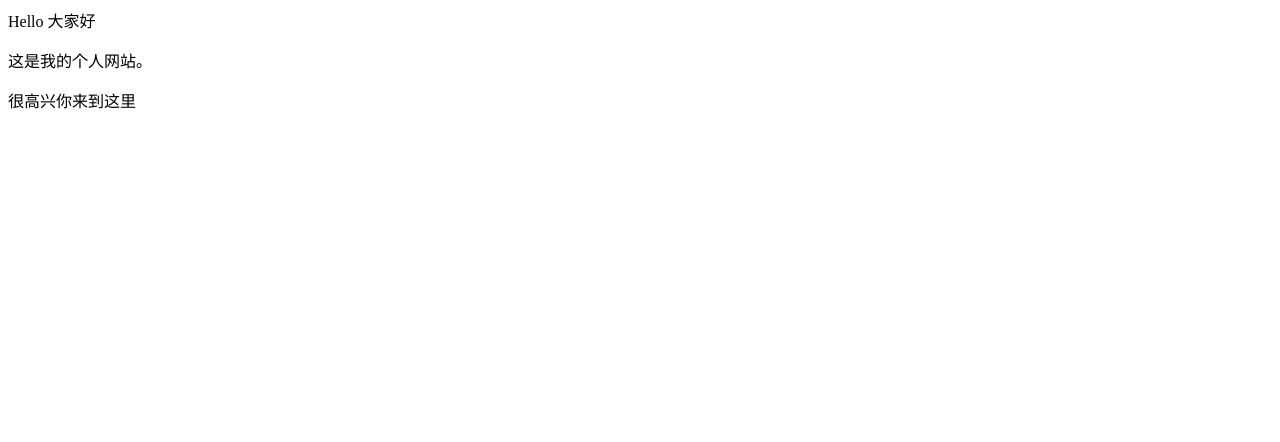
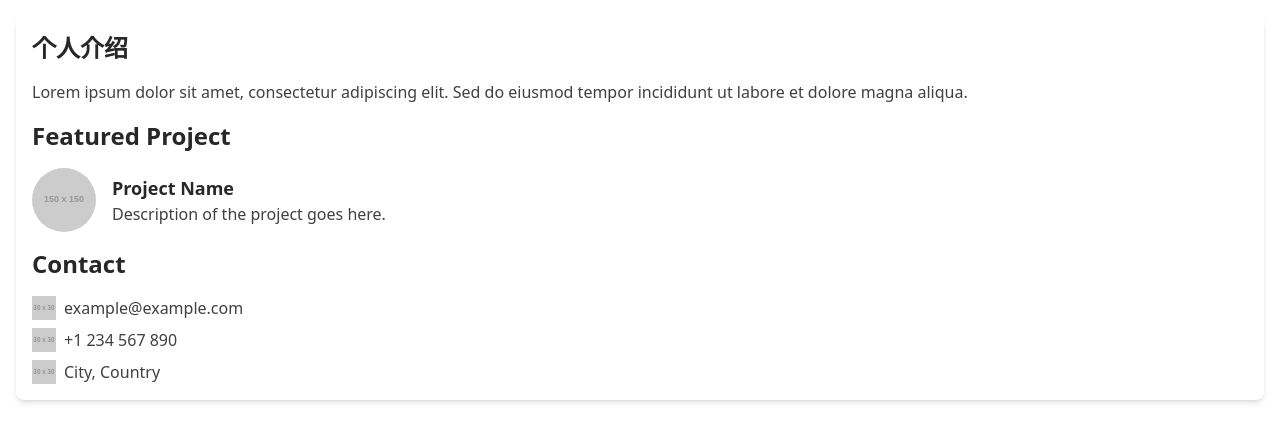
Before and after one commit to 4ranke/4ranke.github.io, a plain HTML site: page index.html in a window 1280 px wide. Drawn offline with nearby package versions, Linux system fonts and the light colour scheme; placeholder pictures from the web are drawn by us.

Commit message:
Update index.html

```diff
--- a/index.html
+++ b/index.html
@@ -1,3 +1,39 @@
-<p>Hello 大家好</p>
-<p>这是我的个人网站。 </p>
-<p>很高兴你来到这里</p>
+<html>
+  <head>
+    <meta charset="UTF-8">
+    <meta name="viewport" content="width=device-width, initial-scale=1.0">
+    <script src="https://cdn.tailwindcss.com"></script>
+  </head>
+  <body>
+    <div class="container mx-auto p-4">
+    <div class="bg-white dark:bg-zinc-800 shadow-md rounded-lg p-4">
+        <h2 class="text-2xl font-bold text-zinc-800 dark:text-white mb-4">个人介绍</h2>
+        <p class="text-zinc-700 dark:text-zinc-300 mb-4">Lorem ipsum dolor sit amet, consectetur adipiscing elit. Sed do eiusmod tempor incididunt ut labore et dolore magna aliqua.</p>
+    <h2 class="text-2xl font-bold text-zinc-800 dark:text-white mb-4">Featured Project</h2>
+    <div class="flex items-center mb-4">
+        <img src="https://placehold.co/150" alt="Project" class="w-16 h-16 rounded-full mr-4">
+        <div>
+            <p class="text-lg font-bold text-zinc-800 dark:text-white">Project Name</p>
+            <p class="text-zinc-700 dark:text-zinc-300">Description of the project goes here.</p>
+        </div>
+    </div>
+
+    <h2 class="text-2xl font-bold text-zinc-800 dark:text-white mb-4">Contact</h2>
+    <ul>
+        <li class="flex items-center text-zinc-700 dark:text-zinc-300 mb-2">
+            <img src="https://placehold.co/30" alt="Email" class="w-6 h-6 mr-2">
+            example@example.com
+        </li>
+        <li class="flex items-center text-zinc-700 dark:text-zinc-300 mb-2">
+            <img src="https://placehold.co/30" alt="Phone" class="w-6 h-6 mr-2">
+            +1 234 567 890
+        </li>
+        <li class="flex items-center text-zinc-700 dark:text-zinc-300">
+            <img src="https://placehold.co/30" alt="Location" class="w-6 h-6 mr-2">
+            City, Country
+        </li>
+    </ul>
+</div>
+</div>
+  </body>
+</html>
```
